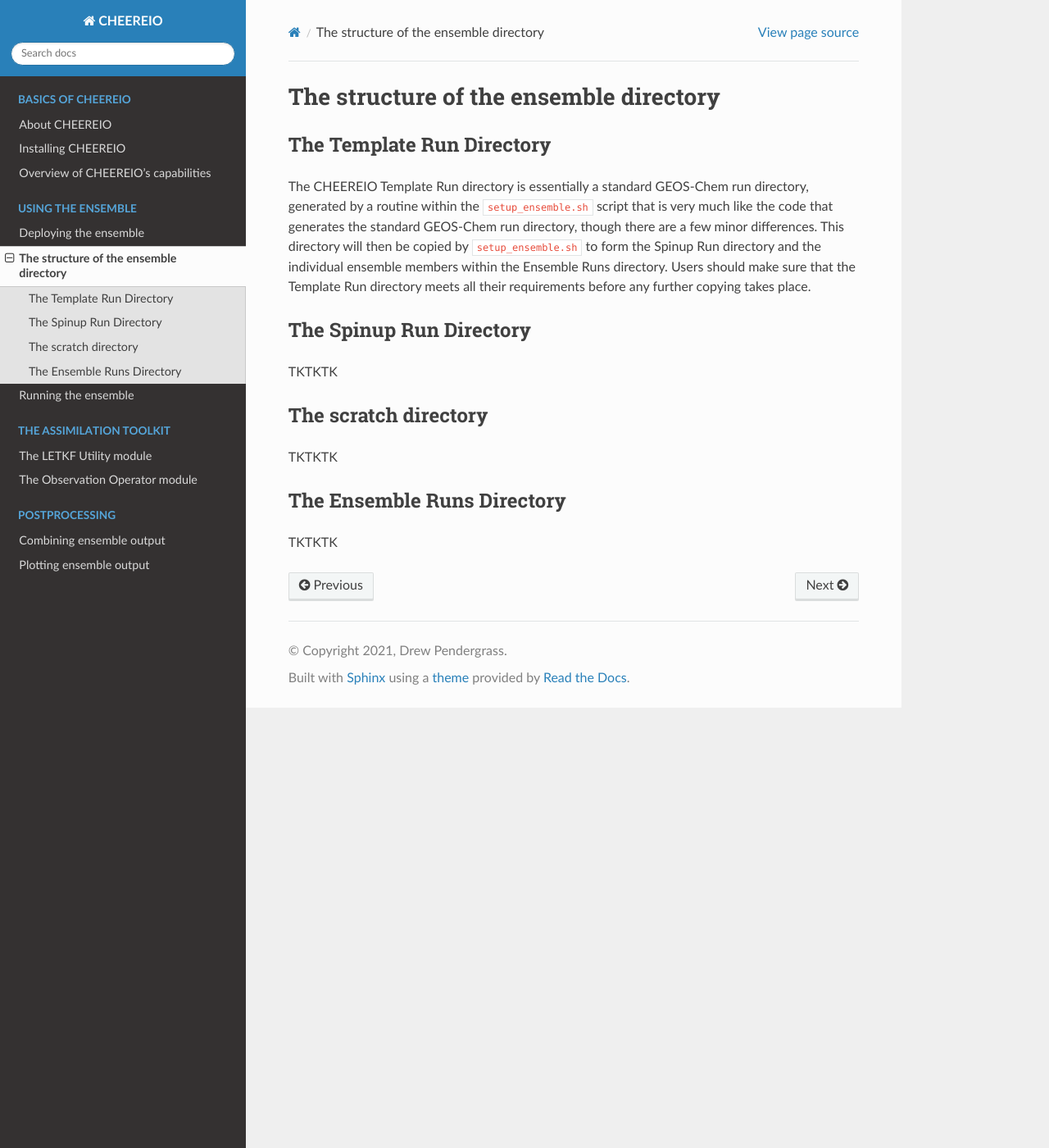
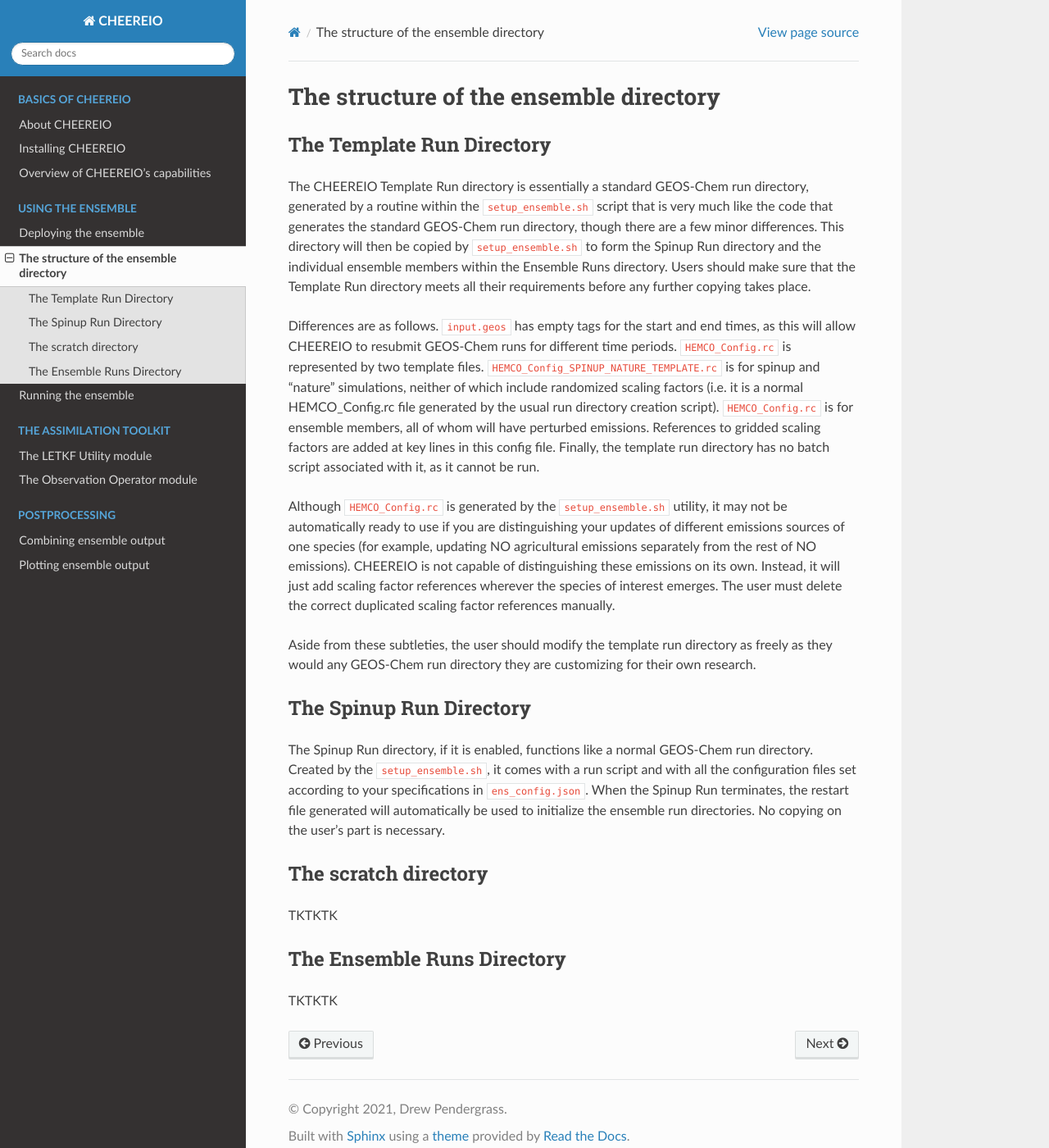
Before and after one commit to drewpendergrass/CHEEREIO, a Sphinx documentation site: the page built from docs/Guide-to-the-ensemble-directory.rst, in a window 1280 px wide and 1400 px high. Shown: the whole window at 82% size. Built offline with Sphinx 7.4.7 and the Read the Docs theme 2.0.0, drawn with Linux system fonts in a browser that asks for light colours.

Commit message:
update docs

```diff
--- a/docs/Guide-to-the-ensemble-directory.rst
+++ b/docs/Guide-to-the-ensemble-directory.rst
@@ -10,10 +10,16 @@ The Template Run Directory
 
 The CHEEREIO Template Run directory is essentially a standard GEOS-Chem run directory, generated by a routine within the ``setup_ensemble.sh`` script that is very much like the code that generates the standard GEOS-Chem run directory, though there are a few minor differences. This directory will then be copied by  ``setup_ensemble.sh`` to form the Spinup Run directory and the individual ensemble members within the Ensemble Runs directory. Users should make sure that the Template Run directory meets all their requirements before any further copying takes place.
 
+Differences are as follows. ``input.geos`` has empty tags for the start and end times, as this will allow CHEEREIO to resubmit GEOS-Chem runs for different time periods. ``HEMCO_Config.rc`` is represented by two template files. ``HEMCO_Config_SPINUP_NATURE_TEMPLATE.rc`` is for spinup and "nature" simulations, neither of which include randomized scaling factors (i.e. it is a normal HEMCO_Config.rc file generated by the usual run directory creation script). ``HEMCO_Config.rc`` is for ensemble members, all of whom will have perturbed emissions. References to gridded scaling factors are added at key lines in this config file. Finally, the template run directory has no batch script associated with it, as it cannot be run.
+
+Although ``HEMCO_Config.rc`` is generated by the ``setup_ensemble.sh`` utility, it may not be automatically ready to use if you are distinguishing your updates of different emissions sources of one species (for example, updating NO agricultural emissions separately from the rest of NO emissions). CHEEREIO is not capable of distinguishing these emissions on its own. Instead, it will just add scaling factor references wherever the species of interest emerges. The user must delete the correct duplicated scaling factor references manually.
+
+Aside from these subtleties, the user should modify the template run directory as freely as they would any GEOS-Chem run directory they are customizing for their own research.
+
 The Spinup Run Directory
 -------------
 
-TKTKTK
+The Spinup Run directory, if it is enabled, functions like a normal GEOS-Chem run directory. Created by the ``setup_ensemble.sh``, it comes with a run script and with all the configuration files set according to your specifications in ``ens_config.json``. When the Spinup Run terminates, the restart file generated will automatically be used to initialize the ensemble run directories. No copying on the user's part is necessary.
 
 
 The scratch directory
```
